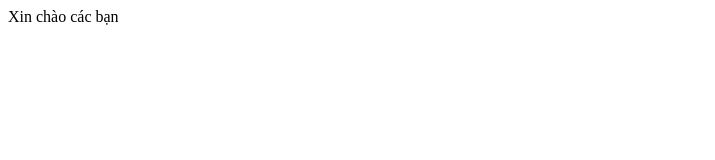
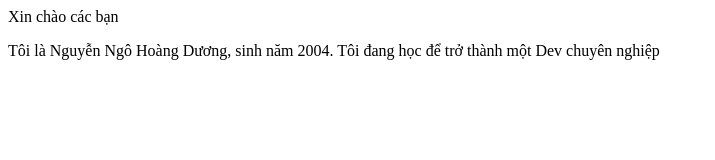
Before and after one commit to t1zeusthongnhat/F8-Beginner, a plain HTML site: page index.html in a window 1280 px wide. Shown: the whole page, without its empty margins (0-715 px from the left). Drawn offline with Linux system fonts and the light colour scheme.

Commit message:
sua 1 chut hehe

```diff
--- a/index.html
+++ b/index.html
@@ -5,6 +5,7 @@
         <meta charset="utf-8">
         <body>
        Xin chào các bạn
+            <p>Tôi là Nguyễn Ngô Hoàng Dương, sinh năm 2004. Tôi đang học để trở thành một Dev chuyên nghiệp</p>
         </body>
     </head>
 
```
